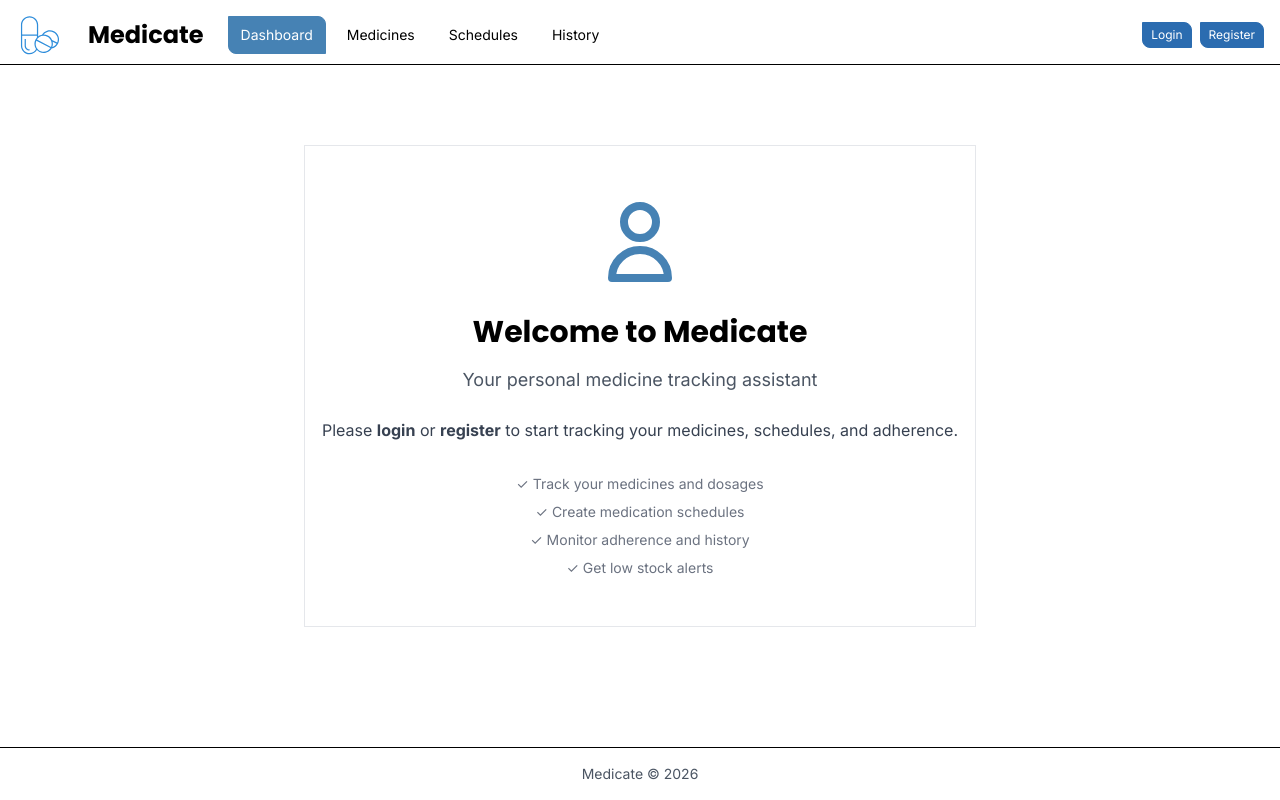
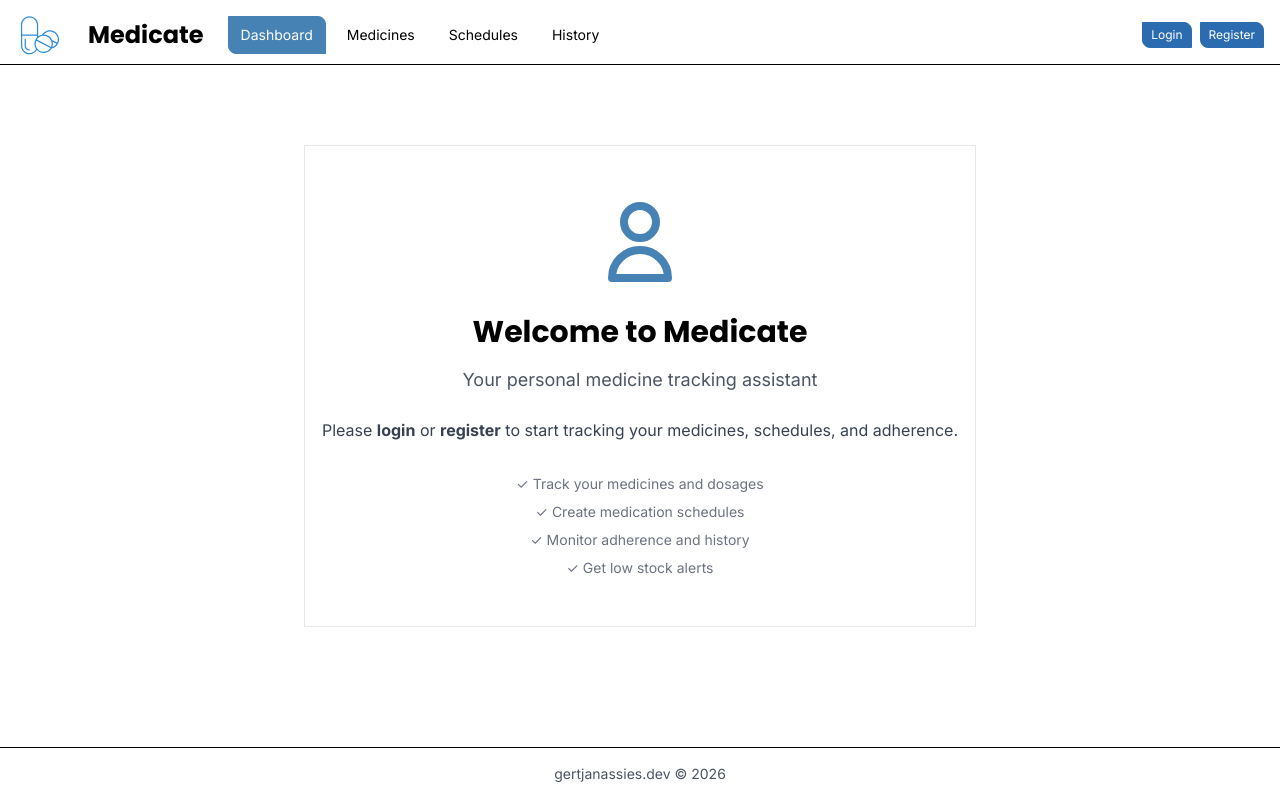
Before and after one commit to gertjana/medicate-kotlin, a SvelteKit app in the folder frontend/: page / in a window 1280 px wide. Built offline with nearby package versions, Linux system fonts and the light colour scheme.

Commit message:
Copyright notice now points to gertjanassies.dev

```diff
--- a/frontend/src/routes/+layout.svelte
+++ b/frontend/src/routes/+layout.svelte
@@ -186,7 +186,7 @@
 
 	<footer class="border-t border-black">
 		<div class="container mx-auto px-4 py-4 text-center text-sm text-gray-600">
-			Medicate &copy; {new Date().getFullYear()}
+			<a href="https://gertjanassies.dev">gertjanassies.dev</a> &copy; {new Date().getFullYear()}
 		</div>
 	</footer>
 </div>
```
